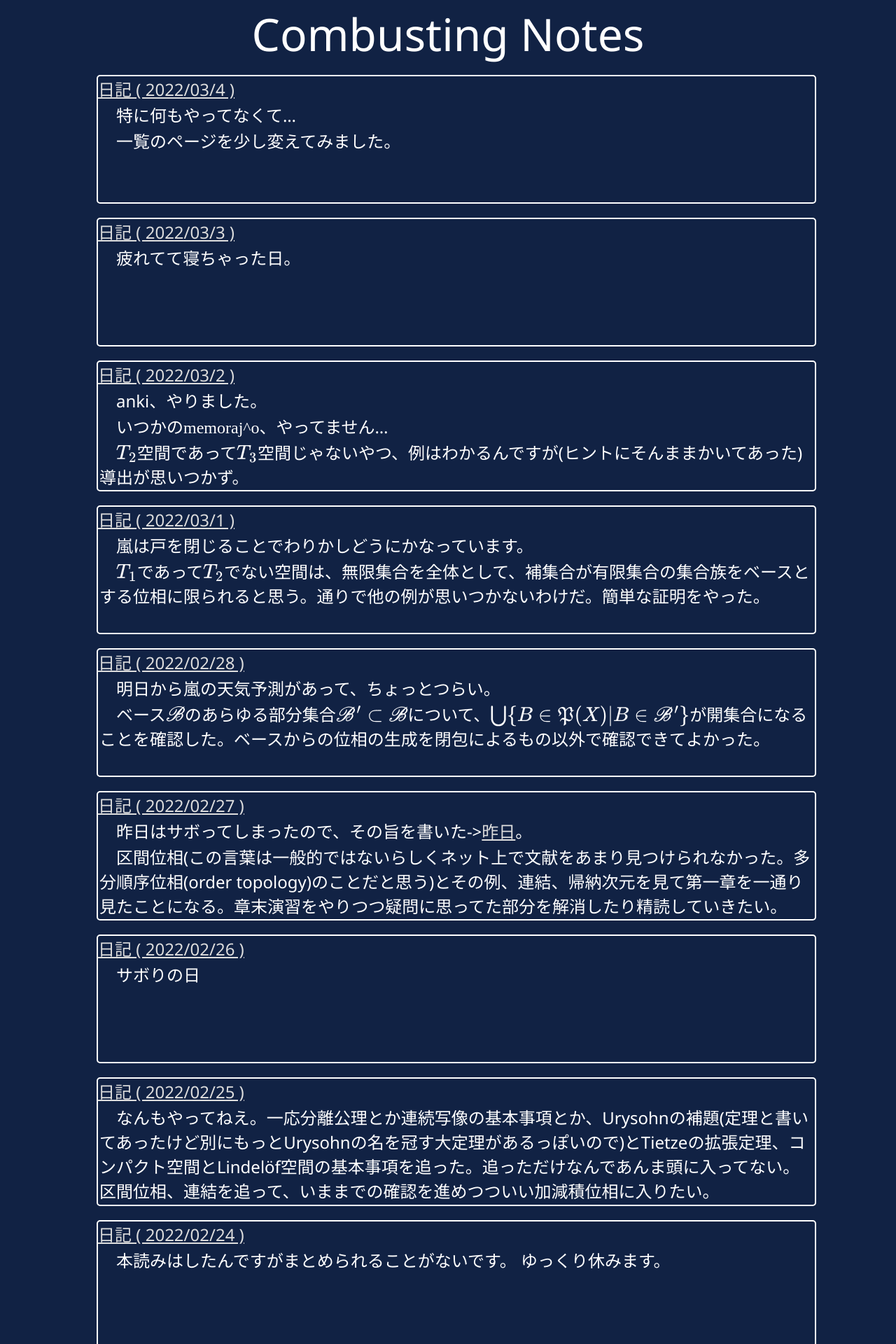
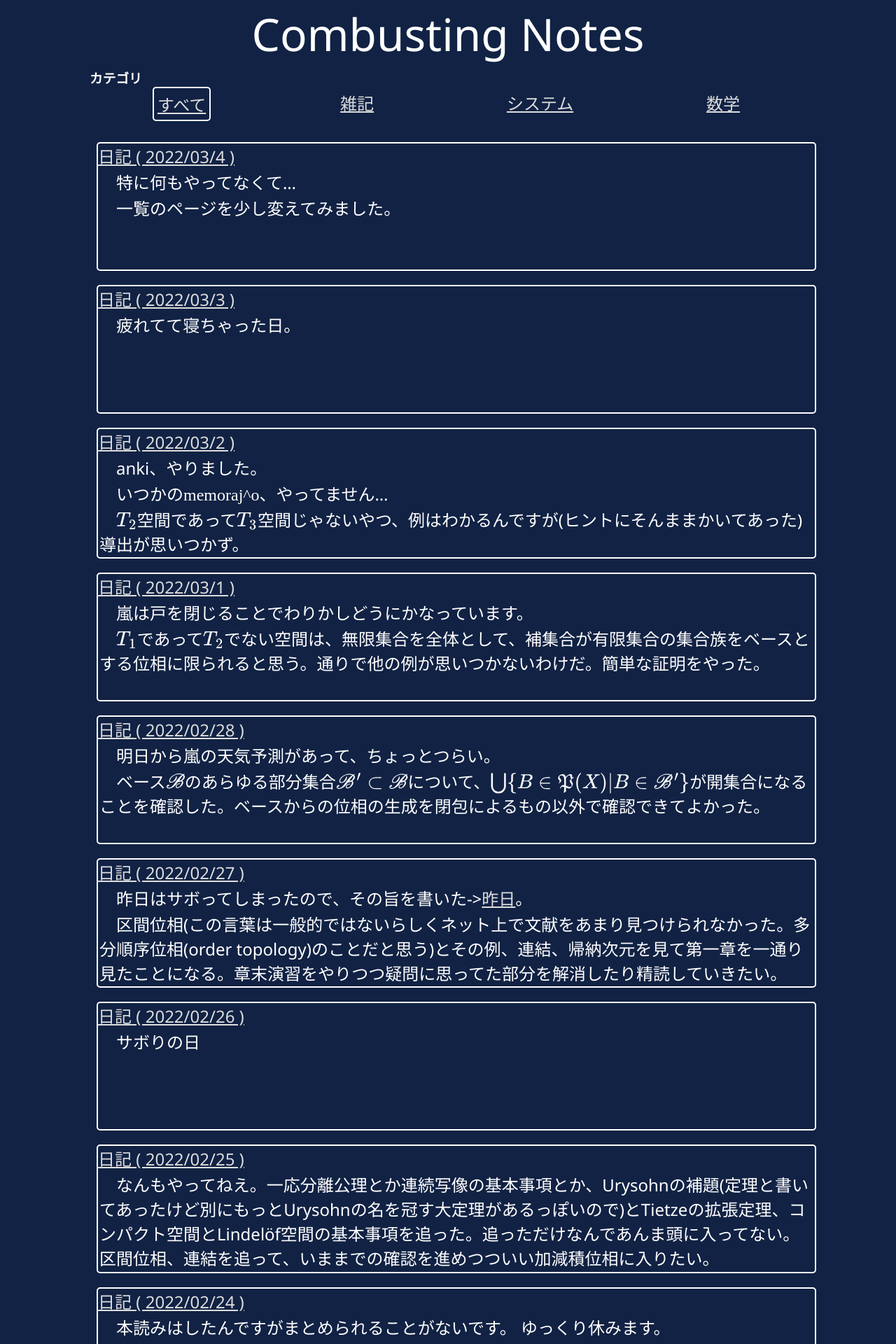
Before and after one commit to schzna/schzna.github.io, a Jekyll site: the page built from windows/notes.html, in a window 1280 px wide. Shown: the top 1920 px of the page at 70% size. Built offline with Jekyll 4.4.1, drawn with Linux system fonts in a browser that asks for light colours; some web fonts are replaced.

Commit message:
update notes.html and category view

```diff
--- /dev/null
+++ b/scripts/category.js
@@ -0,0 +1,21 @@
+document.addEventListener("DOMContentLoaded", () => {
+    const params = new URLSearchParams(document.location.search.substring(1));
+    category = params.get("category")
+    if (category === null) {
+        category = "all"
+    }
+
+    Array.from(document.body.children).forEach(elem => {
+        if (elem.tagName === "NOTES" && elem.id != category) {
+            elem.remove()
+        }
+    });
+
+    Array.from(document.querySelector("categories").children).forEach(elem => {
+        if (elem.id === category) {
+            elem.setAttribute("id", "selected")
+        } else {
+            elem.setAttribute("id", "")
+        }
+    })
+})
--- a/stylesheets/main.css
+++ b/stylesheets/main.css
@@ -32,6 +32,33 @@ a{
     padding-top: 20px;
     padding-bottom: 20px;
     color: #ddd;
+}
+
+body > h3{
+    margin: 0;
+    width: 80vw;
+}
+
+categories #selected{
+    border: solid 2px white;
+}
+
+categories *{
+    padding: 5px;
+    border-radius: 5px;
+}
+
+categories *:hover{
+    background-color: #eee;
+    color: #222;
+}
+
+categories{
+    margin-bottom: 20px;
+    width: 80vw;
+    display: flex;
+    flex-direction: row;
+    justify-content: space-around;
 }
 
 notes{
--- a/windows/notes.html
+++ b/windows/notes.html
@@ -10,7 +10,7 @@ title: "List"
 			href="/stylesheets/main.css">
 		<link rel="stylesheet"
 			href="/stylesheets/notes.css">
-		<script src="/scripts/tree.js"></script>
+		<script src="/scripts/category.js"></script>
 		<script>
 			MathJax = {
 				chtml: {
@@ -29,7 +29,16 @@ title: "List"
 	</head>
 	<body>
 		<h1>Combusting Notes</h1>
-		<notes>
+		<h3>カテゴリ</h3>
+		<categories>
+			<a id="all"
+				href="/windows/notes.html">すべて</a>
+			{% for category in site.categories %}
+			<a id="{{ category[0] }}"
+				href="/windows/notes.html?category={{ category[0] }}">{{ category[0] }}</a>
+			{% endfor %}
+		</categories>
+		<notes id="all">
 			{% for post in site.posts %}
 			<thumnail>
 				<a href="{{ post.url }}">{{ post.title }} ( {{ post.date | date: "%Y/%m/%-d" }} ) </a>
@@ -37,6 +46,16 @@ title: "List"
 			</thumnail>
 			{% endfor %}
 		</notes>
+		{% for category in site.categories %}
+		<notes id="{{ category[0] }}">
+			{% for post in category[1] %}
+			<thumnail>
+				<a href="{{ post.url }}">{{ post.title }} ( {{ post.date | date: "%Y/%m/%-d" }} ) </a>
+				{{ post.excerpt }}
+			</thumnail>
+			{% endfor %}
+		</notes>
+		{% endfor %}
 		<a href="/index.html">top</a>
 		<footer>
 			&copy; Copyright 2022, Schzna
```
